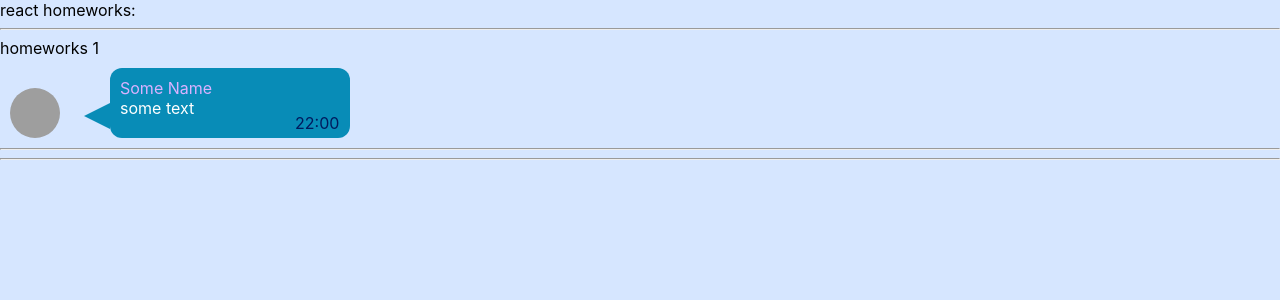
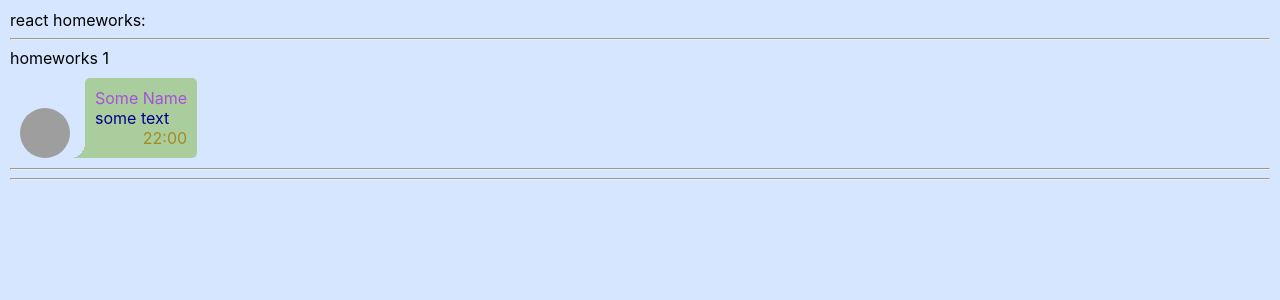
Before and after one commit to Kapachenia/simple-react-homeworks, a React (Create React App) app: page / in a window 1280 px wide. Shown: the top 300 px of the page. Built offline with nearby package versions, Linux system fonts and the light colour scheme; grey boxes are pictures that could not be loaded.

Commit message:
hw1 analyze the video

```diff
--- a/src/p1-main/m1-ui/u1-app/App.module.css
+++ b/src/p1-main/m1-ui/u1-app/App.module.css
@@ -1,3 +1,3 @@
 .App {
-
+    margin: 10px;
 }
--- a/src/p2-homeworks/h1/Message.module.css
+++ b/src/p2-homeworks/h1/Message.module.css
@@ -1,59 +1,39 @@
-.content {
+.message {
     display: flex;
     align-items: flex-end;
+
     margin: 10px;
 }
 
-.content img {
+.message img {
     width: 50px;
     height: 50px;
     border-radius: 25px;
 }
 
-.contentMessage {
-    display: flex;
-    flex-direction: column;
-    width: 75%;
-    margin-left: 10px;
-    margin-top: 10px;
+.content {
+    padding: 10px;
+    border-radius: 5px 5px 5px 0;
+    background-color: rgba(98, 163, 0, 0.38);
 }
 
-.contentMessage .message {
-    color: white;
+.angle {
+    width: 15px;
+    height: 15px;
+    background: radial-gradient(circle at 0 0, rgba(0, 0, 0, 0) 15px, rgba(98, 163, 0, 0.38) 0);
 }
 
-.contentMessage .name {
-    color: #dab2ff;
+.text {
+    word-wrap: break-word;
+    color: #00008e;
 }
 
-.dataTime {
-    display: flex;
-    align-items: flex-end;
-    color: #001b5e;
-    width: 25%;
-    padding-left: 10px;
-    padding-bottom: 5px;
+.name {
+    color: rgb(165, 81, 217);
 }
 
-.commentBubble {
+.time {
     display: flex;
-    width: 240px;
-    height: 70px;
-    background: #088cb7;
-    margin-left: 50px;
-    position: relative;
-    -moz-border-radius: 12px;
-    -webkit-border-radius: 12px;
-    border-radius: 12px;
+    justify-content: flex-end;
+    color: rgba(165, 120, 0, 0.79);
 }
-.commentBubble:before {
-    content: "";
-    width: 0;
-    height: 0;
-    right: 100%;
-    top: 35px;
-    position: absolute;
-    border-top: 13px solid transparent;
-    border-right: 26px solid #088cb7;
-    border-bottom: 13px solid transparent;
-}
--- a/src/p2-homeworks/h1/Message.tsx
+++ b/src/p2-homeworks/h1/Message.tsx
@@ -2,21 +2,16 @@ import React from 'react'
 import {MessageDataType} from "./HW1";
 import s from "./Message.module.css"
 
-
 function Message(props: MessageDataType) {
     return (
-        <div className={s.content}>
-            <img src={props.avatar} />
-            <div className={s.commentBubble}>
-                <div className={s.contentMessage}>
-                    <div className={s.name}> { props.name } </div>
-                    <div className={s.message}> { props.message } </div>
-                </div>
-                <div className={s.dataTime}>
-                    {props.time}
-                </div>
+        <div className={s.message}>
+            <img alt={'avatar'} src={props.avatar}/>
+            <div className={s.angle}></div>
+            <div className={s.content}>
+                <div className={s.name}> {props.name} </div>
+                <div className={s.text}> {props.message} </div>
+                <div className={s.time}> {props.time} </div>
             </div>
-
         </div>
     )
 }
```
